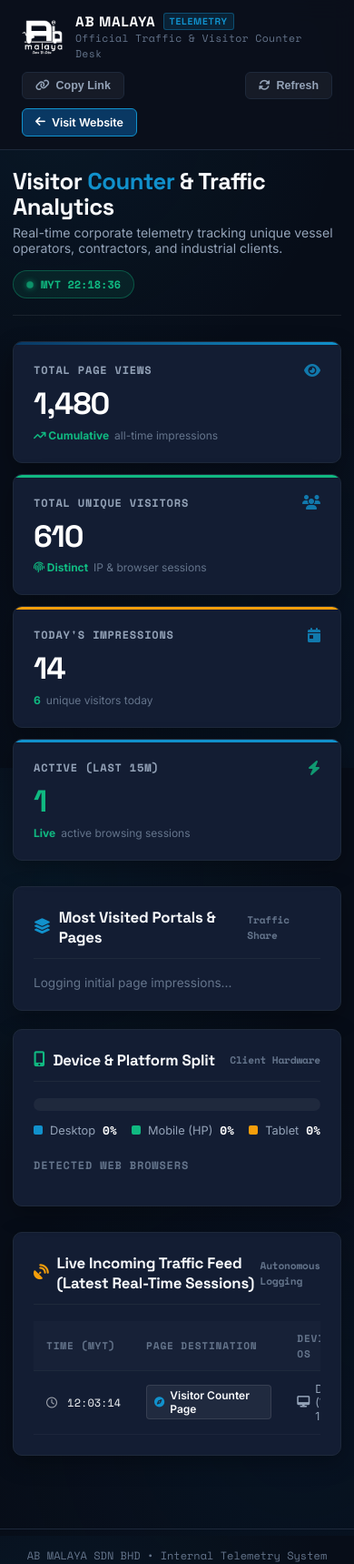
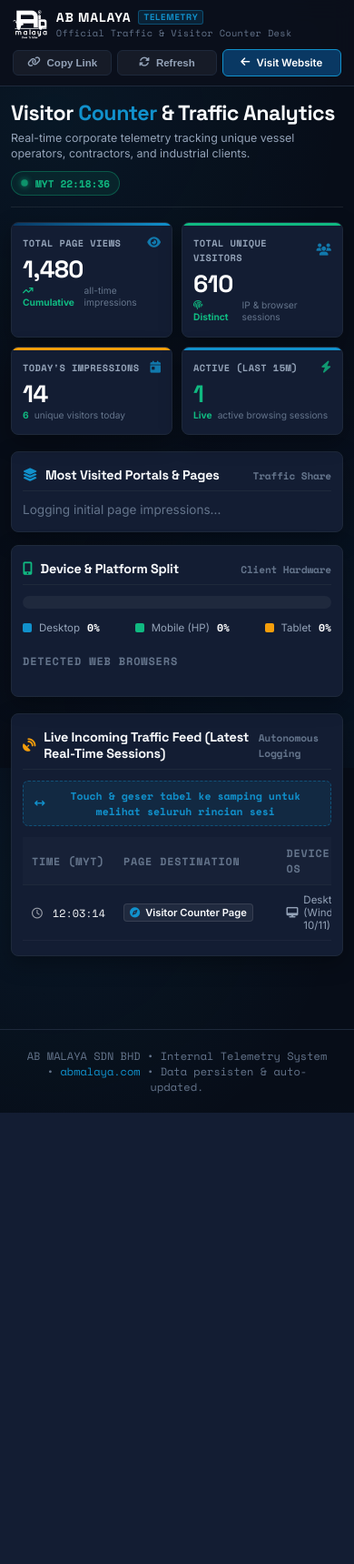
Before and after one commit to ilhampradani8-bot/ABMALAYA, a PHP site: page /visitors.php in a window 390 px wide. Shown: the top 1719 px of the page at 91% size. After the commit the page ends 1223 px from the top, so only its background shows below. Run offline with PHP 8.4, Linux system fonts and the light colour scheme.

Commit message:
style(mobile): optimize visitor analytics counter page for smartphone screens

```diff
--- a/visitors.php
+++ b/visitors.php
@@ -664,7 +664,24 @@ $pct_tablet = round((($devices['Tablet'] ?? 0) / $total_devices) * 100);
             transform: translateY(0);
         }
 
-        /* ── RESPONSIVE DESIGN (MODE HP) ────────────────────────────────────── */
+        /* ── RESPONSIVE DESIGN (MODE HP / SMARTPHONES) ──────────────────────── */
+        .table-mobile-hint {
+            display: none;
+            align-items: center;
+            justify-content: center;
+            gap: 7px;
+            background: rgba(17, 145, 204, 0.1);
+            border: 1px dashed rgba(17, 145, 204, 0.4);
+            color: var(--brand-blue);
+            font-size: 0.72rem;
+            font-weight: 600;
+            padding: 7px 12px;
+            border-radius: 6px;
+            margin-bottom: 12px;
+            text-align: center;
+            font-family: 'Space Mono', monospace;
+        }
+
         @media (max-width: 1024px) {
             .metrics-grid {
                 grid-template-columns: repeat(2, 1fr);
@@ -674,31 +691,173 @@ $pct_tablet = round((($devices['Tablet'] ?? 0) / $total_devices) * 100);
             }
         }
 
-        @media (max-width: 640px) {
-            .metrics-grid {
-                grid-template-columns: 1fr;
-                gap: 12px;
-            }
-            .dashboard-container {
-                padding: 20px 14px 40px;
-            }
-            .banner-left h1 {
-                font-size: 1.6rem;
-            }
-            .card-value-display {
-                font-size: 2.1rem;
+        @media (max-width: 768px) {
+            /* Header Top Bar Mobile */
+            .standalone-top-bar {
+                padding: 10px 14px;
             }
             .top-bar-inner {
                 flex-direction: column;
                 align-items: flex-start;
-                gap: 12px;
+                gap: 10px;
+            }
+            .brand-cluster {
+                gap: 10px;
+            }
+            .brand-logo-img {
+                height: 32px;
+            }
+            .brand-name {
+                font-size: 0.88rem;
+            }
+            .telemetry-badge {
+                font-size: 0.6rem;
+                padding: 1px 5px;
+            }
+            .brand-subhead {
+                font-size: 0.65rem;
+            }
+
+            /* 3 Action Buttons on Mobile */
+            .minimal-actions {
+                width: 100%;
+                display: grid;
+                grid-template-columns: 1fr 1fr 1.2fr;
+                gap: 6px;
+            }
+            .btn-minimal-link {
+                padding: 7px 6px;
+                font-size: 0.72rem;
+                justify-content: center;
+                text-align: center;
+                white-space: nowrap;
+            }
+            .btn-minimal-link i {
+                font-size: 0.72rem;
+            }
+
+            /* Container & Banner */
+            .dashboard-container {
+                padding: 16px 12px 40px;
+            }
+            .telemetry-banner {
+                margin-bottom: 16px;
+                padding-bottom: 12px;
+                flex-direction: column;
+                align-items: flex-start;
+                gap: 10px;
+            }
+            .banner-left h1 {
+                font-size: 1.45rem;
+                line-height: 1.2;
+                margin-bottom: 4px;
+            }
+            .banner-left p {
+                font-size: 0.78rem;
+                line-height: 1.4;
+            }
+            .banner-right {
+                width: 100%;
+                justify-content: flex-start;
+            }
+            .live-status-pill {
+                padding: 4px 10px;
+                font-size: 0.7rem;
+            }
+
+            /* Metrics 2x2 Grid for Mobile (All 4 cards visible at 1 glance) */
+            .metrics-grid {
+                grid-template-columns: repeat(2, 1fr) !important;
+                gap: 10px !important;
+                margin-bottom: 18px !important;
+            }
+            .metric-card {
+                padding: 14px 12px !important;
+                border-radius: 8px !important;
+            }
+            .card-header-mini {
+                margin-bottom: 8px !important;
+            }
+            .card-title-mini {
+                font-size: 0.65rem !important;
+                letter-spacing: 0.4px !important;
+            }
+            .card-icon-mini {
+                font-size: 0.82rem !important;
+            }
+            .card-value-display {
+                font-size: 1.65rem !important;
+                margin-bottom: 4px !important;
+                letter-spacing: -0.5px !important;
+            }
+            .card-subtext {
+                font-size: 0.64rem !important;
+                line-height: 1.3 !important;
+            }
+
+            /* Telemetry Split */
+            .telemetry-split {
+                gap: 14px !important;
+                margin-bottom: 18px !important;
+            }
+            .panel-box {
+                padding: 16px 12px !important;
+                border-radius: 8px !important;
+            }
+            .panel-title {
+                font-size: 0.9rem !important;
+                margin-bottom: 12px !important;
+                padding-bottom: 8px !important;
+            }
+            .page-meta-line {
+                font-size: 0.76rem !important;
+            }
+            .page-views-badge {
+                font-size: 0.72rem !important;
+            }
+            .device-legend {
+                gap: 8px !important;
+            }
+            .legend-item {
+                font-size: 0.72rem !important;
+            }
+            .browser-chips-grid {
+                grid-template-columns: repeat(2, 1fr) !important;
+                gap: 6px !important;
+            }
+            .browser-chip {
+                padding: 6px 8px !important;
+                font-size: 0.72rem !important;
+            }
+
+            /* Feed Table on Mobile */
+            .feed-panel {
+                padding: 16px 12px !important;
+                border-radius: 8px !important;
+            }
+            .table-mobile-hint {
+                display: flex !important;
+            }
+            .feed-table th,
+            .feed-table td {
+                padding: 9px 10px !important;
+                font-size: 0.74rem !important;
+            }
+            .page-badge-cell {
+                font-size: 0.7rem !important;
+                padding: 2px 6px !important;
+            }
+            .device-badge-cell {
+                font-size: 0.72rem !important;
+            }
+        }
+
+        @media (max-width: 350px) {
+            .metrics-grid {
+                grid-template-columns: 1fr !important;
             }
             .minimal-actions {
-                width: 100%;
-                justify-content: space-between;
-            }
-            .browser-chips-grid {
-                grid-template-columns: 1fr;
+                grid-template-columns: 1fr !important;
             }
         }
     </style>
@@ -904,6 +1063,11 @@ $pct_tablet = round((($devices['Tablet'] ?? 0) / $total_devices) * 100);
                 <span class="panel-badge">Autonomous Logging</span>
             </div>
 
+            <!-- Table Mobile Swipe Hint -->
+            <div class="table-mobile-hint">
+                <i class="fas fa-arrows-left-right"></i> Touch & geser tabel ke samping untuk melihat seluruh rincian sesi
+            </div>
+
             <div class="feed-table-wrapper">
                 <table class="feed-table">
                     <thead>
@@ -981,14 +1145,36 @@ $pct_tablet = round((($devices['Tablet'] ?? 0) / $total_devices) * 100);
             if (elem) elem.textContent = 'MYT ' + timeStr;
         }, 1000);
 
-        // Copy Shareable Direct URL
+        // Copy Shareable Direct URL with Robust Mobile Fallback
         function copyCurrentLink() {
             const url = window.location.origin + '/visitors';
-            navigator.clipboard.writeText(url).then(function() {
-                const toast = document.getElementById('toast');
+            if (navigator.clipboard && navigator.clipboard.writeText) {
+                navigator.clipboard.writeText(url).then(showToast).catch(() => fallbackCopy(url));
+            } else {
+                fallbackCopy(url);
+            }
+        }
+
+        function fallbackCopy(text) {
+            const temp = document.createElement('input');
+            temp.value = text;
+            document.body.appendChild(temp);
+            temp.select();
+            try {
+                document.execCommand('copy');
+                showToast();
+            } catch (e) {
+                prompt('Copy this link:', text);
+            }
+            document.body.removeChild(temp);
+        }
+
+        function showToast() {
+            const toast = document.getElementById('toast');
+            if (toast) {
                 toast.classList.add('show');
                 setTimeout(() => toast.classList.remove('show'), 2200);
-            });
+            }
         }
 
         // Auto-refresh real-time data every 10 seconds
```
